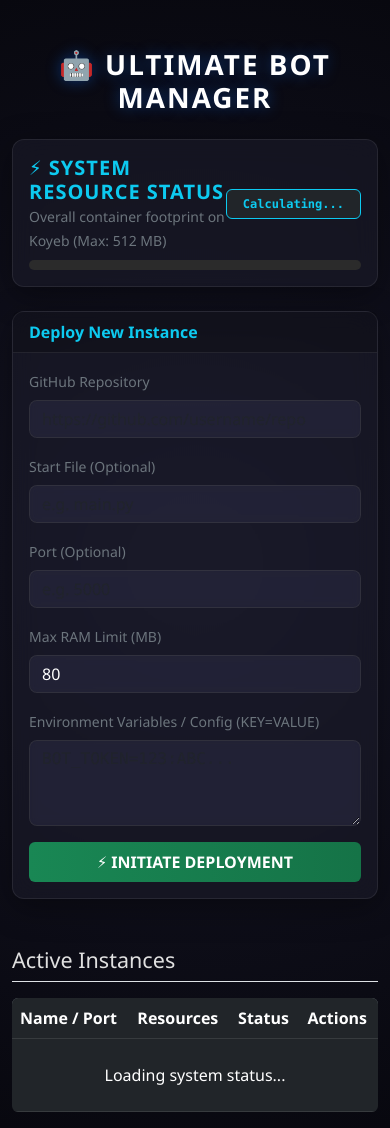
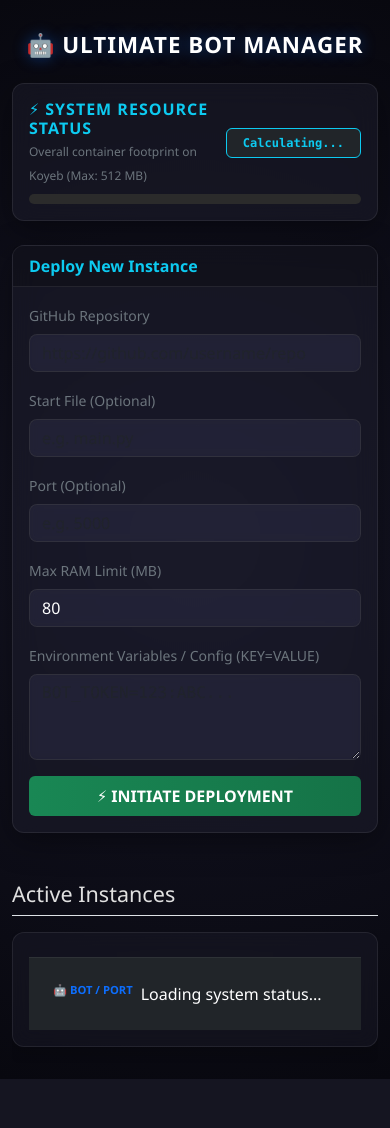
Before and after one commit to nahid270/MyBotDeployer, a Flask app: template templates/index.html in a window 390 px wide. After the commit the page ends 1079 px from the top, so only its background shows below. Run offline with Flask 3, Linux system fonts and the light colour scheme; the template is opened without the code that fills it, so the values that code supplies are empty.

Commit message:
Update index.html

```diff
--- a/templates/index.html
+++ b/templates/index.html
@@ -80,6 +80,106 @@
             font-family: 'Courier New', Courier, monospace;
             font-size: 0.85rem;
         }
+
+        /* custom scrollbar for pre tag */
+        pre#log-viewer::-webkit-scrollbar {
+            width: 6px;
+        }
+        pre#log-viewer::-webkit-scrollbar-track {
+            background: rgba(0,0,0,0.1);
+        }
+        pre#log-viewer::-webkit-scrollbar-thumb {
+            background: rgba(255,255,255,0.2);
+            border-radius: 4px;
+        }
+
+        /* --- MOBILE RESPONSIVE CSS --- */
+        @media (max-width: 768px) {
+            .container {
+                padding-left: 12px;
+                padding-right: 12px;
+                margin-top: 2rem !important;
+            }
+            h1 {
+                font-size: 1.4rem !important;
+                letter-spacing: 1px !important;
+            }
+            /* টেবিল ভিউকে কার্ডে রূপান্তর */
+            thead.bg-secondary {
+                display: none; /* মোবাইল স্ক্রিনে হেডার সম্পূর্ণ অফ */
+            }
+            #bot-table-body tr {
+                display: block;
+                background: rgba(31, 31, 47, 0.4);
+                backdrop-filter: blur(10px);
+                border: 1px solid rgba(255, 255, 255, 0.08);
+                border-radius: 12px;
+                margin-bottom: 16px;
+                padding: 16px;
+                box-shadow: 0 4px 20px rgba(0,0,0,0.2);
+            }
+            #bot-table-body td {
+                display: block;
+                border: none;
+                padding: 6px 0;
+                text-align: left;
+            }
+            /* কার্ড ভেতরের সেকশন টাইটেল */
+            #bot-table-body td:nth-child(1)::before {
+                content: "🤖 BOT / PORT";
+                display: block;
+                font-size: 0.7rem;
+                color: #0d6efd;
+                font-weight: bold;
+                margin-bottom: 2px;
+            }
+            #bot-table-body td:nth-child(2)::before {
+                content: "📊 RESOURCES";
+                display: block;
+                font-size: 0.7rem;
+                color: #ff9f43;
+                font-weight: bold;
+                margin-bottom: 4px;
+            }
+            #bot-table-body td:nth-child(3)::before {
+                content: "🌐 STATUS";
+                display: block;
+                font-size: 0.7rem;
+                color: #10ac84;
+                font-weight: bold;
+                margin-bottom: 2px;
+            }
+            #bot-table-body td:nth-child(4)::before {
+                content: "⚡ ACTIONS";
+                display: block;
+                font-size: 0.7rem;
+                color: #ee5253;
+                font-weight: bold;
+                margin-bottom: 8px;
+            }
+            /* অ্যাকশন বাটনের গ্রিড সিস্টেম */
+            #bot-table-body td:last-child {
+                display: flex;
+                flex-wrap: wrap;
+                gap: 8px;
+                margin-top: 8px;
+                border-top: 1px solid rgba(255, 255, 255, 0.06);
+                padding-top: 12px;
+            }
+            #bot-table-body td:last-child a,
+            #bot-table-body td:last-child button {
+                flex: 1 1 calc(33.33% - 6px); /* ৩ বাটন পাশাপাশি রাখার গ্রিড */
+                min-width: 75px;
+                text-align: center;
+                padding: 8px 4px;
+                font-size: 0.75rem;
+                margin: 0 !important; /* ডিফল্ট মার্জিন রিসেট */
+            }
+            #bot-table-body td:last-child a.btn-danger {
+                background-color: #dc3545 !important;
+                border: none !important;
+            }
+        }
     </style>
 </head>
 <body>
@@ -93,8 +193,8 @@
             <div class="card glass-card p-3">
                 <div class="d-flex justify-content-between align-items-center mb-2">
                     <div>
-                        <h5 class="m-0 text-uppercase fw-bold text-info" style="letter-spacing: 1px;">⚡ System Resource Status</h5>
-                        <small class="text-secondary">Overall container footprint on Koyeb (Max: 512 MB)</small>
+                        <h5 class="m-0 text-uppercase fw-bold text-info" style="letter-spacing: 1px; font-size: 1rem;">⚡ System Resource Status</h5>
+                        <small class="text-secondary" style="font-size: 0.75rem;">Overall container footprint on Koyeb (Max: 512 MB)</small>
                     </div>
                     <div class="text-end">
                         <span id="sys-ram-badge" class="badge bg-dark border border-info text-info font-monospace py-2 px-3">Calculating...</span>
@@ -296,12 +396,13 @@
         });
     }
 
+    // কনফিগ সেভ করার পর সঠিকভাবে রিস্টার্ট করার রিমাইন্ডার প্রদর্শন
     function saveConfig() {
         let botName = $('#edit-bot-name').val();
         let envData = $('#edit-env-vars').val();
         let maxRam = $('#edit-max-ram').val();
         $.post('/update_config/' + botName, { env_vars: envData, max_ram: maxRam }, function(resp) {
-            alert("✅ Config Saved! Please click 'Update' or restart the bot to apply changes.");
+            alert("✅ Config Saved!\n\nTo apply memory limit or config changes, please click 'Update' (🔄) or Stop and Start the bot.");
             bootstrap.Modal.getInstance(document.getElementById('configModal')).hide();
         });
     }
```
